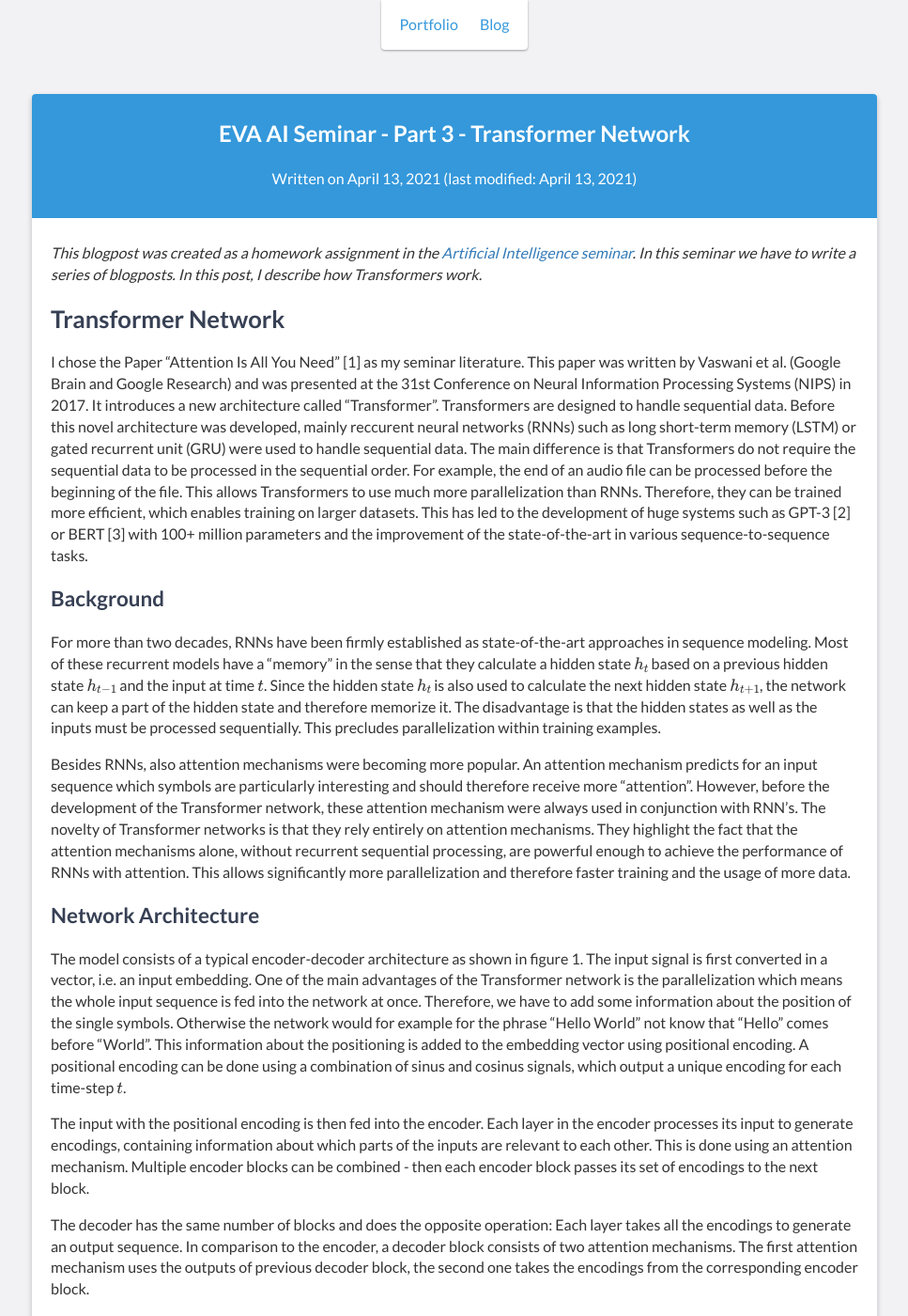
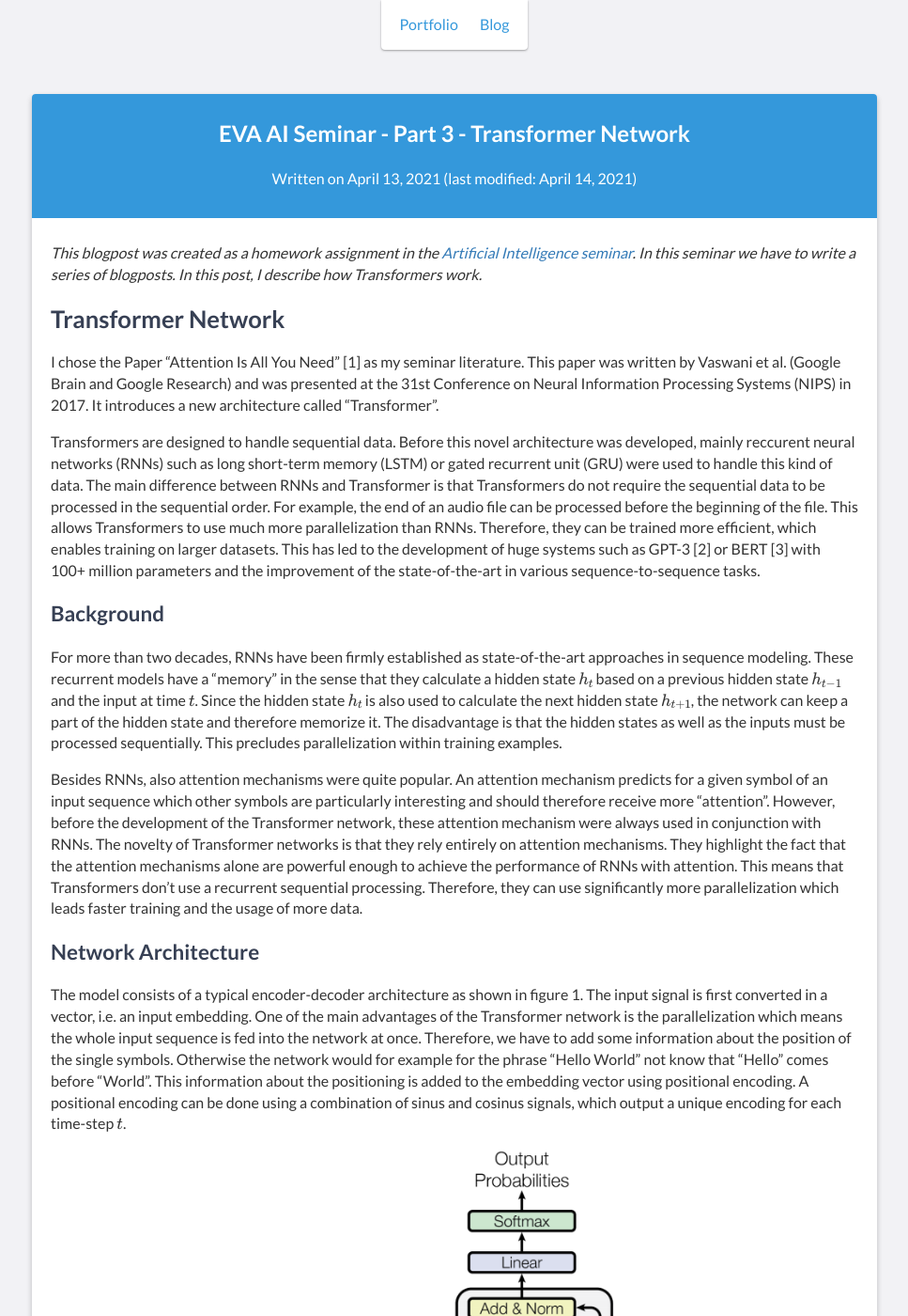
Before and after one commit to sagerpascal/sagerpascal.github.io, a Jekyll site: the page built from _posts/2021-04-13-EVA-Part3.md, in a window 1280 px wide and 1400 px high. Shown: the whole window at 94% size, without its empty margins (156-1123 px from the left). Built offline with Jekyll 4.4.1, drawn with Linux system fonts in a browser that asks for light colours; comment, search, counter and statistics services are not loaded; some of the changed text lies outside the part shown.

Commit message:
Update Blogpost

```diff
--- a/_posts/2021-04-13-EVA-Part3.md
+++ b/_posts/2021-04-13-EVA-Part3.md
@@ -2,7 +2,7 @@
 layout: post
 title:  EVA AI Seminar - Part 3 - Transformer Network
 date: 2021-04-13
-modified: 2021-04-13
+modified: 2021-04-14
 categories: english MSc homework EVA-AI-seminar
 comments: true
 summary: This is the third post related to the course "EVA Artificial Intelligence Seminar". In this post, I describe what the Transformer network is, how it works and what its novelty is.
@@ -13,21 +13,23 @@
 # Transformer Network
 I chose the Paper "Attention Is All You Need" [1] as my seminar literature. This paper was written by Vaswani et al. (Google
 Brain and Google Research) and was presented at the 31st Conference on Neural Information Processing Systems (NIPS) in 2017.
-It introduces a new architecture called "Transformer". Transformers are designed to handle sequential data. Before this novel architecture was developed, mainly reccurent neural networks (RNNs) such as long short-term memory (LSTM) or gated recurrent unit (GRU) were used to handle sequential data.
-The main difference is that Transformers do not require the sequential data to be processed in the sequential order. For example, the end of an audio file
+It introduces a new architecture called "Transformer".
+
+Transformers are designed to handle sequential data. Before this novel architecture was developed, mainly reccurent neural networks (RNNs) such as long short-term memory (LSTM) or gated recurrent unit (GRU) were used to handle this kind of data.
+The main difference between RNNs and Transformer is that Transformers do not require the sequential data to be processed in the sequential order. For example, the end of an audio file
 can be processed before the beginning of the file. This allows Transformers to use much more parallelization than RNNs. Therefore, they can be trained more efficient, which
 enables training on larger datasets. This has led to the development of huge systems such as GPT-3 [2] or BERT [3] with 100+ million parameters and the improvement of the state-of-the-art in various sequence-to-sequence tasks.
 
 ## Background
-For more than two decades, RNNs have been firmly established as state-of-the-art approaches in sequence modeling. Most of these recurrent models have a "memory" in the sense that they
+For more than two decades, RNNs have been firmly established as state-of-the-art approaches in sequence modeling. These recurrent models have a "memory" in the sense that they
 calculate a hidden state $$h_t$$ based on a previous hidden state $$h_{t-1}$$ and the input at time $$t$$. Since the hidden state $$h_t$$ is also
 used to calculate the next hidden state $$h_{t+1}$$, the network can keep a part of the hidden state and therefore memorize it. The disadvantage is
 that the hidden states as well as the inputs must be processed sequentially. This precludes parallelization within training examples.
 
-Besides RNNs, also attention mechanisms were becoming more popular. An attention mechanism predicts for an input sequence which symbols are particularly interesting and should therefore receive more "attention".
-However, before the development of the Transformer network, these attention mechanism were always used in conjunction with RNN's. The novelty of Transformer networks is that they rely entirely on attention mechanisms.
-They highlight the fact that the attention mechanisms alone, without recurrent sequential processing, are powerful enough to achieve the performance of RNNs with attention. This allows
-significantly more parallelization and therefore faster training and the usage of more data.
+Besides RNNs, also attention mechanisms were quite popular. An attention mechanism predicts for a given symbol of an input sequence which other symbols are particularly interesting and should therefore receive more "attention".
+However, before the development of the Transformer network, these attention mechanism were always used in conjunction with RNNs. The novelty of Transformer networks is that they rely entirely on attention mechanisms.
+They highlight the fact that the attention mechanisms alone are powerful enough to achieve the performance of RNNs with attention. This means that Transformers don't use a recurrent sequential processing.
+Therefore, they can use significantly more parallelization which leads faster training and the usage of more data.
 
 ## Network Architecture
 The model consists of a typical encoder-decoder architecture as shown in figure 1. The input signal is first converted in a vector, i.e. an input embedding.
@@ -35,6 +37,12 @@
 Therefore, we have to add some information about the position of the single symbols. Otherwise the network
 would for example for the phrase "Hello World" not know that "Hello" comes before "World". This information about the positioning is added to the embedding vector using positional encoding.
 A positional encoding can be done using a combination of sinus and cosinus signals, which output a unique encoding for each time-step $$t$$.
+
+<p align="center">
+    <img src="/assets/images/posts/2021-04-13-EVA-Part3/transformer_architecture.PNG" alt="Transformer Architecture" width="60%" />
+    <br>
+    <i> Figure 1: The Transformer architecture (source: [1]).</i>
+</p>
 
 The input with the positional encoding is then fed into the encoder. Each layer in the encoder processes its input to generate encodings,
 containing information about which parts of the inputs are relevant to each other. This is done using an attention mechanism.
@@ -44,19 +52,25 @@
 In comparison to the encoder, a decoder block consists of two attention mechanisms. The first attention mechanism uses the outputs of previous decoder block,
 the second one takes the encodings from the corresponding encoder block.
 
+Now the question is, what is fed into the first encoder block. This is somewhat unusual for classical neural networks: It is the target sequence!
+However, this target sequence is shifted to the right and masked. This way the decoder does not see the target when he wants to predict a specific symbol.
 
-<p align="center">
-    <img src="/assets/images/posts/2021-04-13-EVA-Part3/transformer_architecture.PNG" alt="Transformer Architecture" width="60%" />
-    <br>
-    <i> Figure 1: The Transformer architecture (source: [1]).</i>
-</p>
+Let's assume the symbols $$\[S_{t-2}, S_{t-1}, S_{t} \]$$ are given and the symbols $$\[S_{t+1}, S_{t+2}\]$$ shall be predicted. In this case, the sequence $$\[S_{t-2}, S_{t-1}, S_{t} \]$$
+is fed into the encoder and the sequence $$\[S_{t}, S_{t+1}\]$$ is fed into the decoder. The Transformer then predicts the first symbol $$S_{t+1}$$. In order that the decoder not already
+has the correct target symbol as input, part of the input gets masked. In this case, the sequence $$\[S_{t}, ?\]$$ is fed into the translation layer.
+After predicting the symbol $$S_{t+1}$$, the masking at the input of the decoder gets removed and the sequence $$\[S_{t}, S_{t+1}\]$$ is fed into the attention layer. The network
+now predicts the second symbol $$S_{t+2}$$.
+
+Since this explanation is a rather abstract one, I try to explain the functionality in the following chapter with an example.
 
 ### An Explanatory Example
-Now that the architecture is roughly known, let's illustrate its functionality with an example. A typical task of a sequence-to-sequence models is machine translation. Imagine we want to translate the English sentence *"The AI seminar is great"* into German using a Transformer network with two encoders and two decoder blocks. During training time, both sentences are given. The English sentence represents the known data (input into the encoder) and the German sentence represents the data to be predicted (output of the decoder). First, we encode both sentences into symbols, i.e. feature vectors. Then we enrich these symbols with positional encoding so that the network knows that *"The"* was the first word, *"AI"* the second and so on. We do this for both sentences, the German and the English one. The English sentence is then fed into the encoder.
+A typical task of a sequence-to-sequence models is machine translation. Imagine we want to translate the English sentence *"The AI seminar is great"* into German using a Transformer network with two encoders and two decoder blocks. During training time, both sentences are given. The English sentence represents the known data (input into the encoder) and the German sentence represents the data to be predicted (output of the decoder). First, we encode both sentences into symbols, i.e. feature vectors. Then we enrich these symbols with positional encoding so that the network knows that *"The"* was the first word, *"AI"* the second and so on. We do this for both sentences, the German and the English one. The English sentence is then fed into the encoder.
 
 The attention mechanisms are used to calculate the attention of all words, given a specific word. For example, the word *"seminar"* will get a lot of attention for the word *"The"*, because depending on the noun (i.e. *"seminar"*), the German translation of *"The"* is different (i.e. *"der"*, *"die"* or *"das"*). Since the encoder has two blocks, this is done twice.
 
-Afterwards, the encoded representations from the encoder are fed into the decoder. Based on the encoded representation, the decoder then decides which word would be a proper translation. A good German translation for the whole sentence is *"Das AI Seminar ist super"*. Therefore, the encoder puts a lot of attention on *"The"* (since this word has to be translated) and probably some attention on *"seminar"* (since this word influences the translation) for the first word. The translation is done by the decoder using two attention mechanism. One of them directly processes the encodings from the encoder, the other one the correct German translation shifted to the right. The German translation is shifted by 1, in order that the decoder not already sees the solution. This means, that if the first word is translated (i.e. *"The"*) the input in the decoder is *"None"*. Then the decoder should translate *"The"* to *"Das"*, but of course he could get it wrong and translate it to *"Der"*. After he has translated the first word, the decoder sees the correct translation (i.e. *"Das"*) and translates the next word. By doing so, the decoder can always rely on the correct translation of the previous part of sentence and has therefore a stable training.
+Afterwards, the encoded representations from the encoder are fed into the decoder. Based on the encoded representation, the decoder then decides which word would be a proper translation. A good German translation for the whole sentence is *"Das AI Seminar ist super"*. Therefore, the encoder puts a lot of attention on *"The"* (since this word has to be translated) and probably some attention on *"seminar"* (since this word influences the translation) for the first word *(Note: This is more of an intuitive explanation and not a proven theory that this is really the case in practice)*.
+
+The translation is done by the decoder using two attention mechanism. One of them directly processes the encodings from the encoder, the other one the correct German translation shifted to the right. The German translation is shifted by 1, in order that the decoder not already sees the solution. This means, that if the first word is translated (i.e. *"The"*) the input in the decoder is *"None"*. Then the decoder should translate *"The"* to *"Das"*, but of course he could get it wrong and translate it to *"Der"*. After he has translated the first word, the decoder sees the correct translation (i.e. *"Das"*) and translates the next word. By doing so, the decoder can always rely on the correct translation of the previous part of sentence and has therefore a stable training.
 
 At inference time, the translation is done in the same way - but of course the German sentence is not known anymore. The network then just translates one word. This word is then fed into the decoder in a reccurent manner. In the next loop the first two words get translated. This means that during inference time the words are processed sequentially.
 
```
Also changed, not shown: other parts of _posts/2021-04-13-EVA-Part3.md (+4 -4 lines).
